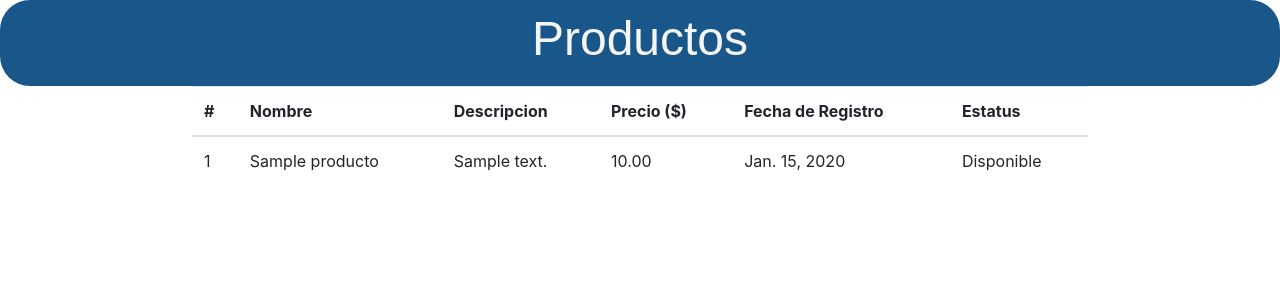
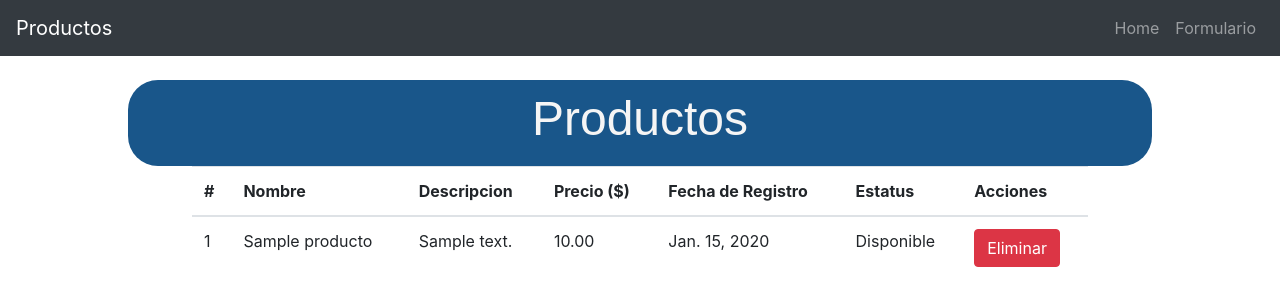
Before and after one commit to Hiram8A/Actividad_1.Python_Thincrs, a Django app: page /productos/home/ in a window 1280 px wide. Shown: the top 306 px of the page. Run offline with Django 4.2, Linux system fonts and the light colour scheme; tables that the repository leaves empty hold one stand-in row (values such as "Sample post"); some libraries are stand-ins or nearby versions.

Commit message:
Nav Bar, Delete Button
Se implementó la barra de navegación, el botón de borrar y otras pequeños cambios.

```diff
--- a/proyecto/productos/urls.py
+++ b/proyecto/productos/urls.py
@@ -6,4 +6,5 @@ urlpatterns = [
     path('home/', views.Inicio.as_view(), name= 'home' ),
     path('insertar/', views.insertar_producto, name='insertar' ),
     path('formulario/', views.Formulario.as_view(), name='formulario'),
+    path('eliminar-producto/<int:producto_id>/', views.Eliminar_Productos.as_view(),name='eliminar_producto')
 ]
--- a/proyecto/productos/views.py
+++ b/proyecto/productos/views.py
@@ -1,6 +1,6 @@
 from django.http import HttpResponse, JsonResponse
 from django.views import View
-from django.shortcuts import render, redirect
+from django.shortcuts import render, redirect, get_object_or_404
 
 from .models import Productos
 from .forms import ProductoForm
@@ -55,3 +55,9 @@ def insertar_producto(request):
     nuevo_producto.save()
 
     return HttpResponse("Producto Insertado Correctamente")
+
+class Eliminar_Productos(View):
+    def post(self, request, producto_id):
+        producto = get_object_or_404(Productos, pk=producto_id)
+        producto.delete()
+        return redirect('home')
--- /dev/null
+++ b/proyecto/templates/base.html
@@ -0,0 +1,41 @@
+{% load bootstrap4 %}
+{% load widget_tweaks %}
+
+<!DOCTYPE html>
+    <head>
+        {% bootstrap_css %}
+    </head>
+
+    <body>
+        <header>
+            <!-- Nav bar -->
+            <nav class="navbar navbar-expand-md navbar-dark bg-dark">
+                <a class="navbar-brand" href="#">Productos</a>
+
+                <!-- Boton de alternancia -->
+                <button class="navbar-toggler" type="button" data-toggle="collapse" data-target="#navbarNav"
+                aria-controls="navbarNav" aria-expanded="false" aria-label="Toggle navigation">
+                <span class="navbar-toggler-icon"></span>
+                </button>
+
+                <!-- Contenido del menu colapsable -->
+                <div class="collapse navbar-collapse" id="navbarNav">
+                    <!-- Lista de elementos del menu -->
+                    <ul class="navbar-nav  ml-auto">
+                        <li class="nav-item">
+                            <a class="nav-link"  href="{% url 'home' %}">Home</a>
+                        </li>
+                        <li class="nav-item">
+                            <a class="nav-link"  href="{% url 'formulario' %}">Formulario<a>
+                        </li>
+                    </ul>
+                </div>
+            </nav>
+
+        </header>
+        <main>
+            {% block content %}
+            {% endblock %}
+        </main>
+        {% bootstrap_javascript %}
+    </body>
--- a/proyecto/templates/productos.html
+++ b/proyecto/templates/productos.html
@@ -1,9 +1,12 @@
+{% extends 'base.html' %}
+{% block content %}
 {% load bootstrap4 %}
 {% load widget_tweaks %}
 <!DOCTYPE html>
   <head>
     {% bootstrap_css %}
     {% bootstrap_javascript %}
+    <script src="https://code.jquery.com/jquery-3.6.0.min.js"></script>
 
     <style>
       .titulo{
@@ -11,21 +14,27 @@
         border-radius: 30px;
         padding: 10px;
         font-family: arial;
+        margin-left: 10%;
+        margin-right: 10%;
       }
+
       h1{
         color:whitesmoke;
         font-size: xxx-large;
       }
+
     </style>
   </head>
+
+  <br>
+
   <body>
     <!-- encabezado -->
-    <div class="titulo" align="center">
+    <div class="titulo" align="center" >
       <h1>Productos</h1>
     </div>
 
     <!-- contenido -->
-    {% block content %}
     <div align="center">
       <div style="width: 70%;">
         <table class="table">
@@ -48,6 +57,9 @@
                 </th>
                 <th scope="col">
                   Estatus
+                </th>
+                <th scope="col">
+                  Acciones
                 </th>
               </tr>
             </thead>
@@ -76,6 +88,28 @@
                   {% else %}
                       <p>No disponible</p>
                   {% endif %}
+                </td>
+
+                <td>
+                  <form method="post" id="form-eliminar" class="form-eliminar" action="{% url 'eliminar_producto' producto.pk %}">
+                    {% csrf_token%}
+                    <input type="hidden" name="producto_id" value="{{ producto.pk }}">
+                    <button type="button" class="btn btn-danger" id="btn-confirmar-eliminar-{{ producto.pk }}">Eliminar</button>
+
+                    <div class="dropdown" id="dropdown-confirmacion-{{ producto.pk }}" style="display: none;">
+                      <button class="btn btn-primary dropdown-toggle" type="button" id="dropdownMenuButton" data-toggle="dropdown" aria-haspopup="true" aria-expanded="false">
+                      Confirmar eliminacion
+                      </button>
+                      <div class="dropdown-menu" aria-labelledby="dropdownMenuButton">
+                        <button class="dropdown-item" type="submit">Si, deseo eliminar</button>
+                        <button class="dropdown-item" type="button" id="btn-cancelar-eliminar-{{ producto.pk }}">Cancelar</button>
+                      </div>
+                    </div>
+
+                    </form>
+                </td>
+
+
                 </tr>
                 {% endfor %}
             </tbody>
@@ -83,6 +117,28 @@
 
       </div>
     </div>
-    {% endblock %}
+
+    <script>
+      // Muestra Menú Despegable
+      $(document).ready(function(){
+
+        $('[id^="btn-confirmar-eliminar"]').click(function(){
+          var div_Id = $(this).attr('id').split('-')[3];
+
+          $('#dropdown-confirmacion-' + div_Id).show();
+         });
+
+      // Cancela la eliminación
+        $('[id^="btn-cancelar-eliminar"]').click(function(){
+          var div_Id = $(this).attr('id').split('-')[3];
+            $('#dropdown-confirmacion-' + div_Id).hide();
+        });
+      });
+
+    </script>
+
+
+
   </body>
 </html>
+{% endblock %}
```
Also changed, not shown: proyecto/templates/formulario.html (+6 -2 lines).
